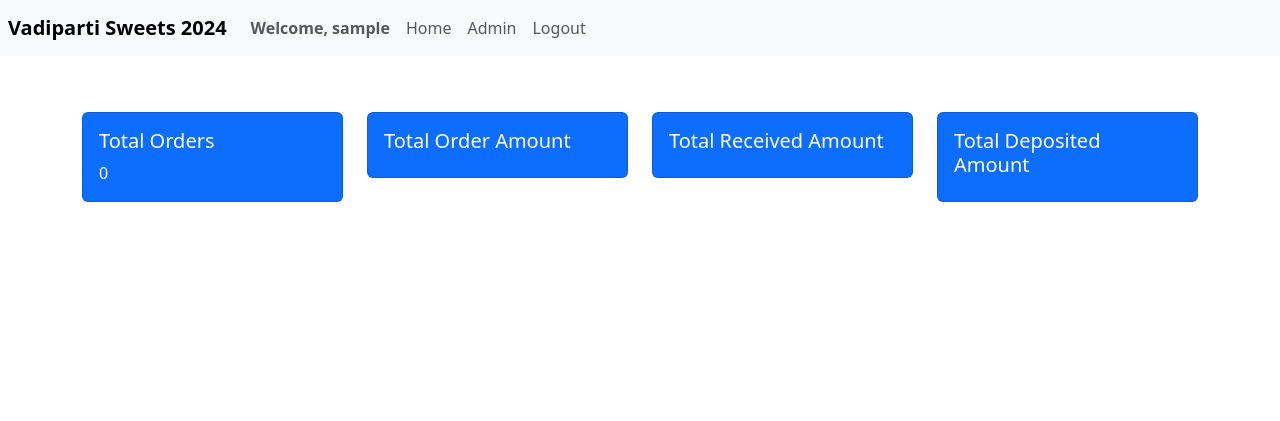
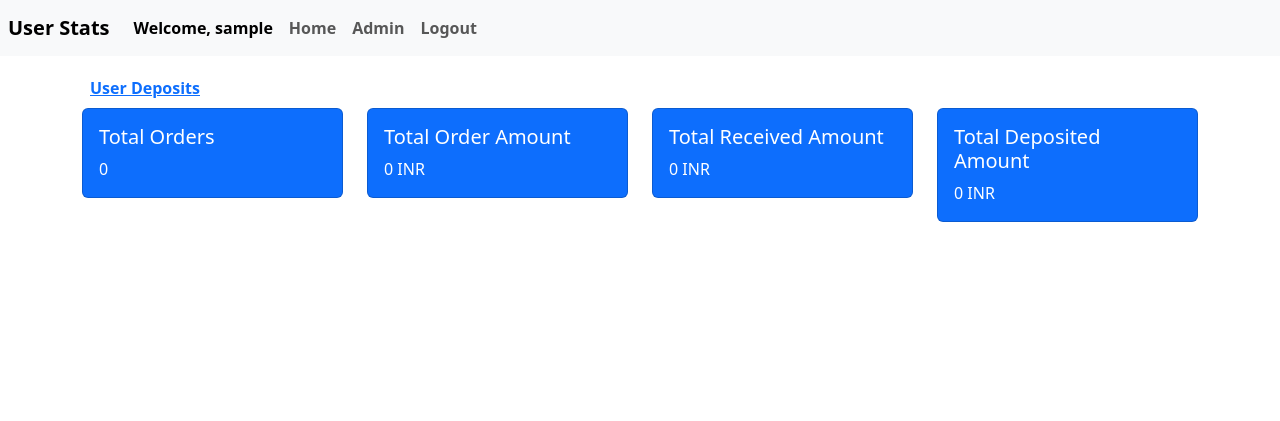
Before and after one commit to henishpatel9045/vadipartiSweetsGeneric, a Django app: page /bookings/user/stats in a window 1280 px wide. Shown: the top 421 px of the page. Run offline with Django 5.2, Linux system fonts and the light colour scheme; the visitor is signed in with stand-in values (Sample User, id 1); data that the repository does not hold is empty.

Commit message:
Made navigation through site better for user.

```diff
--- a/booking/templates/booking/edit_order.html
+++ b/booking/templates/booking/edit_order.html
@@ -3,6 +3,12 @@
 {% block title %}
 Edit Order
 {% endblock %}
+
+
+{% block page_title %}
+    Edit Order
+{% endblock %}
+
 
 {% block child_content %}
 <style>
--- a/booking/templates/booking/new_order.html
+++ b/booking/templates/booking/new_order.html
@@ -2,6 +2,11 @@
 
 {% block title %}
 New Order
+{% endblock %}
+
+
+{% block page_title %}
+    New Order
 {% endblock %}
 
 
--- a/booking/templates/booking/user_base.html
+++ b/booking/templates/booking/user_base.html
@@ -6,11 +6,11 @@
 <div style="min-width: 100vw; min-height: 100vh; width: 100%; height: 100%; display: flex; flex-direction: column; align-items: center; justify-content: center;">
   <nav class="navbar navbar-expand-lg navbar-light bg-light ps-2 pe-2" style="width: 100%;">
     <a class="navbar-brand fw-bolder" style="color: black" href="#">
-      {% if user.is_superuser %}
+
+      {% block page_title %}
         Vadiparti Sweets 2024
-      {% else %}
-        My Orders
-      {% endif %}
+      {% endblock %}
+
     </a>
     <button class="navbar-toggler" type="button" data-bs-toggle="collapse" data-bs-target="#navbarNav"
       aria-controls="navbarNav" aria-expanded="false" aria-label="Toggle navigation">
@@ -21,34 +21,40 @@
 
         {% if user.is_superuser %}
         <li class="nav-item">
-          <span class="nav-link font-weight-bold"><b>Welcome, {{ user.username }}</b></span>
+          <span class="nav-link fw-bold active"><b>Welcome, {{ user.username }}</b></span>
         </li>
         <li class="nav-item">
-          <a class="nav-link font-weight-bold" href="/home">Home</a>
+          <a class="nav-link fw-bold" href="/home">Home</a>
         </li>
         <li class="nav-item">
-          <a class="nav-link font-weight-bold" href="/admin">Admin</a>
+          <a class="nav-link fw-bold" href="/admin">Admin</a>
         </li>
         <li class="nav-item">
-          <a class="nav-link font-weight-bold" href="/logout">Logout</a>
+          <a class="nav-link fw-bold" href="/logout">Logout</a>
         </li>
 
         {% elif user.is_authenticated %}
         <li class="nav-item">
-          <span class="nav-link font-weight-bold">Welcome, {{ user.username }}</span>
+          <span class="nav-link fw-bold active">Welcome, {{ user.username }}</span>
         </li>
         <li class="nav-item">
-          <a class="nav-link font-weight-bold" href="{% url 'user-bookings' %}">Home</a>
+          <a class="nav-link fw-bold" href="{% url 'user-bookings' %}">Home</a>
         </li>
         <li class="nav-item">
-          <a class="nav-link font-weight-bold" href="{% url 'new-order' %}">Add Order</a>
+          <a class="nav-link fw-bold" href="{% url 'new-order' %}">Add Order</a>
         </li>
         <li class="nav-item">
-          <a class="nav-link font-weight-bold" href="/logout">Logout</a>
+          <a class="nav-link fw-bold" href="{% url 'user-stats' %}">Dashboard</a>
+        </li>
+        <li class="nav-item">
+          <a class="nav-link fw-bold" href="{% url 'user-deposits' %}">Deposits</a>
+        </li>
+        <li class="nav-item">
+          <a class="nav-link fw-bold" href="/logout">Logout</a>
         </li>
         {% elif not user.is_authenticated %}
         <li class="nav-item">
-          <a class="nav-link font-weight-bold" href="/admin">Login</a>
+          <a class="nav-link fw-bold" href="/admin">Login</a>
         </li>
         {% endif %}
       </ul>
--- a/booking/templates/booking/user_bookings.html
+++ b/booking/templates/booking/user_bookings.html
@@ -14,9 +14,9 @@
   {% endif %}
 
   <div class="row mb-3 flex justify-content-end" style="row-gap: 0.5rem;">
-    <div class="col-12 col-lg-6" style="text-align: left; background-color">
+    <div class="col-12 col-lg-6" style="text-align: left;">
       <span style="font-size: 1.5rem; font-weight: bold;">Total: </span>
-      <span style="font-size: 1.5rem; font-weight: bold; color: green;"">{{total_summary.user_total}} ₹ <a href="{% url 'user-stats' %}" style="font-size: 1rem;" class="btn-xs btn-link">See more</a></span>
+      <span style="font-size: 1.5rem; font-weight: bold; color: green;">{{total_summary.user_total}} ₹ <a href="{% url 'user-stats' %}" style="font-size: 1rem;" class="btn-xs btn-link">See more</a></span>
     </div>
     <div class="col-12 col-lg-6">
       <form class="input-group" method="get">
--- a/booking/templates/booking/user_deposits.html
+++ b/booking/templates/booking/user_deposits.html
@@ -1,7 +1,9 @@
 {% extends 'booking/user_base.html' %}
 
 {% block title %}User Deposits{% endblock %}
-
+{% block page_title %}
+    User Deposits
+{% endblock %}
 {% block child_content %}
 <div class="container mt-5">
     <div class="accordion" id="accordionExample">
--- a/booking/templates/booking/user_stats.html
+++ b/booking/templates/booking/user_stats.html
@@ -1,6 +1,15 @@
 {% extends 'booking/user_base.html' %} {% block title %}User Stats{% endblock %}
+
+{% block page_title %}
+    User Stats
+{% endblock %}
+
 {% block child_content %}
-<div class="container mt-5">
+
+<div class="container mt-1">
+  <div class="w-100 p-2" style="text-align: left;">
+    <a href="{% url 'user-deposits' %}" style="font-size: 1rem; font-weight: 900;" class="btn-xs btn-link">User Deposits</a>
+  </div>
   <div class="row">
     <div class="col-md-3">
       <div class="card text-white bg-primary mb-3">
@@ -55,9 +64,9 @@
   let totalReceivedAmount = document.getElementById('total-received-box');
   let userDepositAmount = document.getElementById('user-deposit-box');
 
-    totalOrderAmount.innerHTML = Number.parseFloat({{order_total}}).toLocaleString() + ' INR';
-    totalReceivedAmount.innerHTML = Number.parseFloat({{total_received}}).toLocaleString() + ' INR';
-    userDepositAmount.innerHTML = Number.parseFloat({{user_deposit}}).toLocaleString() + ' INR';
+  totalOrderAmount.innerHTML = (Number.parseFloat({{ order_total }}).toLocaleString() || 0) + ' INR';
+  totalReceivedAmount.innerHTML = (Number.parseFloat({{ total_received }}).toLocaleString() || 0) + ' INR';
+  userDepositAmount.innerHTML = (Number.parseFloat({{ user_deposit }}).toLocaleString() || 0) + ' INR';
 
 </script>
 
--- a/booking/views.py
+++ b/booking/views.py
@@ -468,9 +468,9 @@
         )
 
         return {
-            "total_orders": total_summary.get("total_orders", 0),
-            "total_received": total_summary.get("total_received", 0),
-            "order_total": total_summary.get("user_total", 0),
+            "total_orders": total_summary.get("total_orders", 0) or 0,
+            "total_received": total_summary.get("total_received", 0) or 0,
+            "order_total": total_summary.get("user_total", 0) or 0,
             "user_deposit": user_deposit.get("total_deposits", 0) or 0,
         }
 
```
Lines whose indentation alone changed are shown as unchanged.
